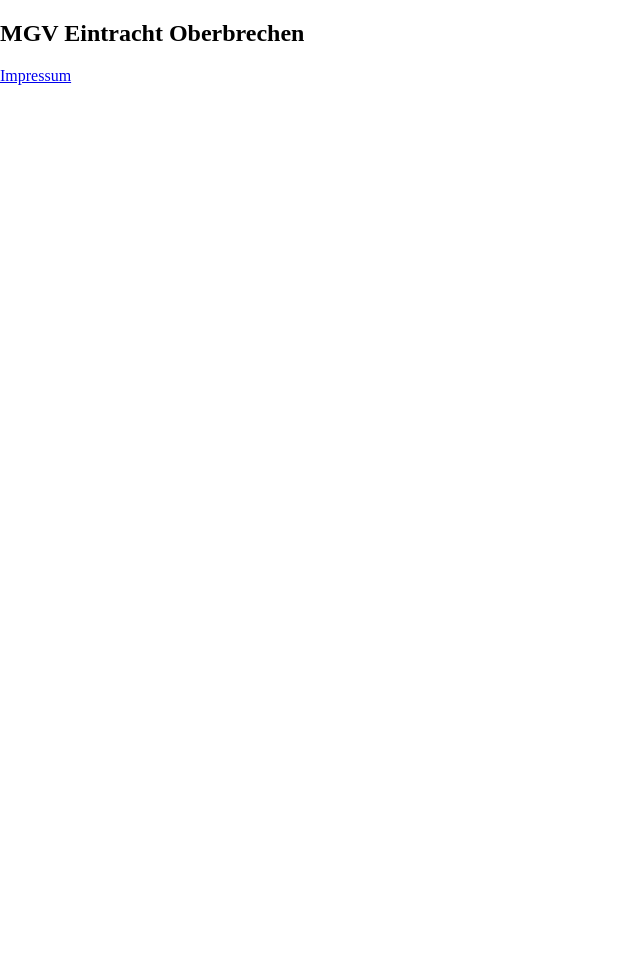
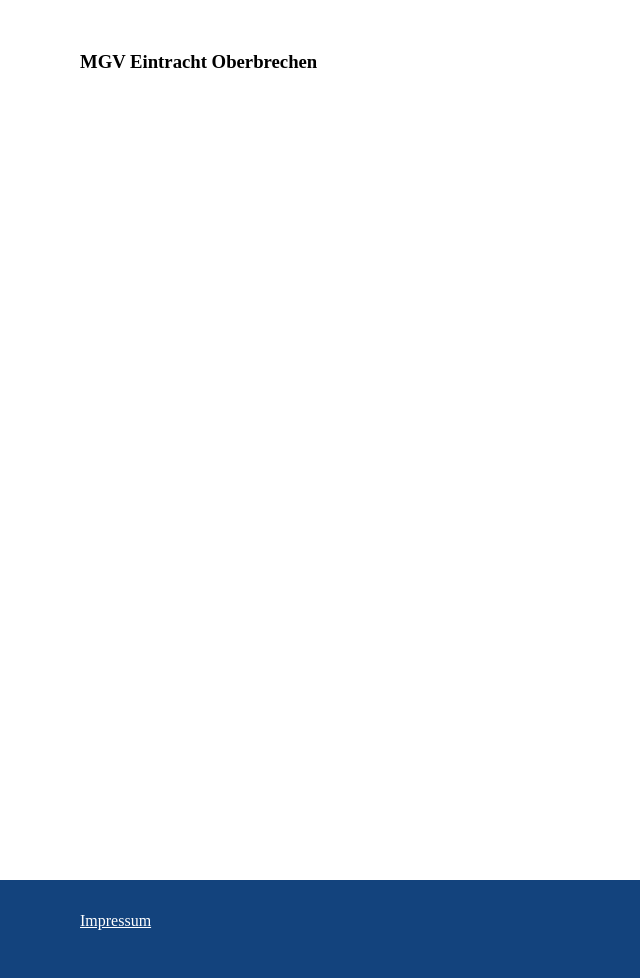
Before and after one commit to dominikschreiber/mgv-eintracht-oberbrechen.de, a plain HTML site: page index.html in a window 1280 px wide. Shown: the whole page, without its empty margins (0-640 px from the left). Before the commit the page ends 800 px from the top, so only its background shows below. Drawn offline with Linux system fonts and the light colour scheme.

Commit message:
feat: mgvSection and overscroll

```diff
--- a/index.html
+++ b/index.html
@@ -4,10 +4,55 @@
     <meta charset="utf-8"/>
     <meta name="viewport" width="device-width, initial-scale=1.0"/>
     <style>
+/* #region html ============================================================ */
+html {
+  /*
+   * overscroll-behavior:auto seems to add the html background-image as it is
+   * before and after the document. Hence we have to "flip" the
+   * background-image to have the footer background color at the top and the
+   * header background image at the bottom.
+   */
+  background-image: linear-gradient(var(--mgv-page-footer-background) 50%, var(--mgv-page-header-background) 50%);
+}
+/* #endregion */
+/* #region :root =========================================================== */
+:root {
+  --mgv-blue: #13437d;
+  --mgv-grey: #8e9394;
+  --mgv-black: #050505;
+
+  --mgv-gap: 1rem;
+
+  --mgv-page-header-background: var(--mgv-section-background);
+  --mgv-page-footer-background: var(--mgv-blue);
+
+  --mgv-section-horizontal-padding: 1rem;
+  --mgv-section-padding-top: 1rem;
+  --mgv-section-padding-bottom: 1rem;
+  --mgv-section-background: #ffffff;
+
+  @media (min-width: 48rem) { /* 768px / small tablet */
+    --mgv-section-horizontal-padding: 2rem;
+    --mgv-section-padding-bottom: 2rem;
+  }
+
+  @media (min-width: 64rem) { /* 1024px / large tablet */
+    --mgv-section-horizontal-padding: 3rem;
+  }
+
+  @media (min-width: 75rem) { /* 1200px / desktop */
+    --mgv-section-horizontal-padding: 5rem;
+    --mgv-section-padding-top: 2rem;
+    --mgv-section-padding-bottom: 3rem;
+  }
+}
+/* #endregion */
+/* #region .mgvPage ======================================================== */
 .mgvPage {
   margin: 0;
 }
-
+/* #endregion */
+/* #region .mgvView ======================================================== */
 .mgvView {
   --display: flex;
 
@@ -34,15 +79,48 @@
     }
   }
 }
+/* #endregion */
+/* #region .mgvSection ===================================================== */
+.mgvSection {
+  padding: var(--mgv-section-padding-top) var(--mgv-section-horizontal-padding) var(--mgv-section-padding-bottom);
+  color: white;
+  text-shadow: 0 0 .05em black, 0 0 .05em black, 0 0 .05em black, 0 0 .05em black;
+  background-color: var(--mgv-section-background);
+
+  @supports (color: oklch(from red l c h)) {
+    --l: clamp(0, (var(--l-threshold, .623) / l - 1) * infinity, 1);
+    color: oklch(from var(--mgv-section-background) var(--l) 0 h);
+    text-shadow: none;
+  }
+
+  @supports (color: color-contrast(red)) {
+    color: color-contrast(var(--mgv-section-background));
+    text-shadow: none;
+  }
+}
+
+.mgvSection--100vh {
+  height: 100vh;
+}
+/* #endregion */
+/* #region .mgvLink ======================================================== */
+.mgvLink {
+  color: inherit;
+}
+/* #endregion */
     </style>
   </head>
   <body id="page" class="mgvPage">
     <article class="mgvView" id="/">
+      <section class="mgvSection mgvSection--100vh">
         <h1>MGV Eintracht Oberbrechen</h1>
-      <a href="#/imprint">Impressum</a>
+      </section>
+      <section class="mgvSection" style="--mgv-section-background: var(--mgv-page-footer-background)">
+        <a href="#/imprint" class="mgvLink">Impressum</a>
+      </section>
     </article>
     <article class="mgvView" id="/imprint">
-      <a href="#/">Home</a>
+      <a href="#/" class="mgvLink">Home</a>
       <h1>Impressum</h1>
     </article>
     <script>
```
Lines whose indentation alone changed are shown as unchanged.
